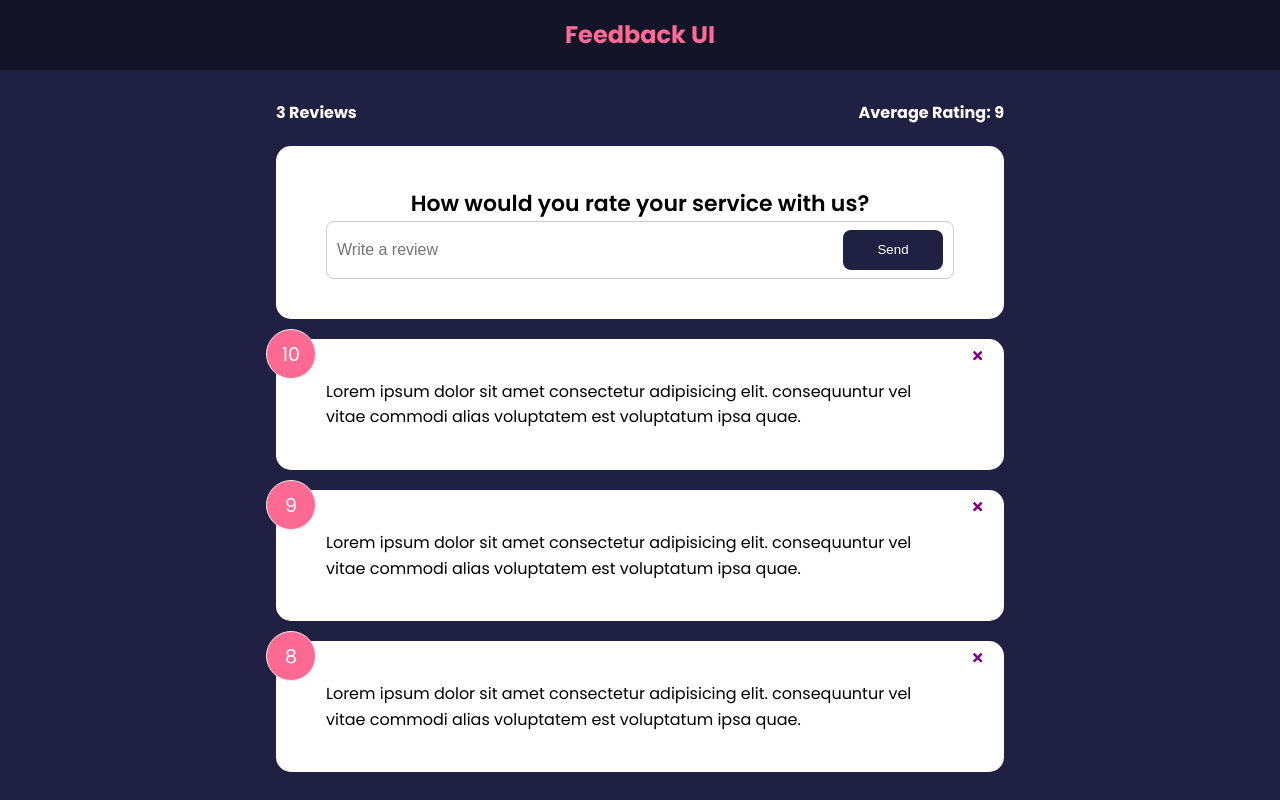
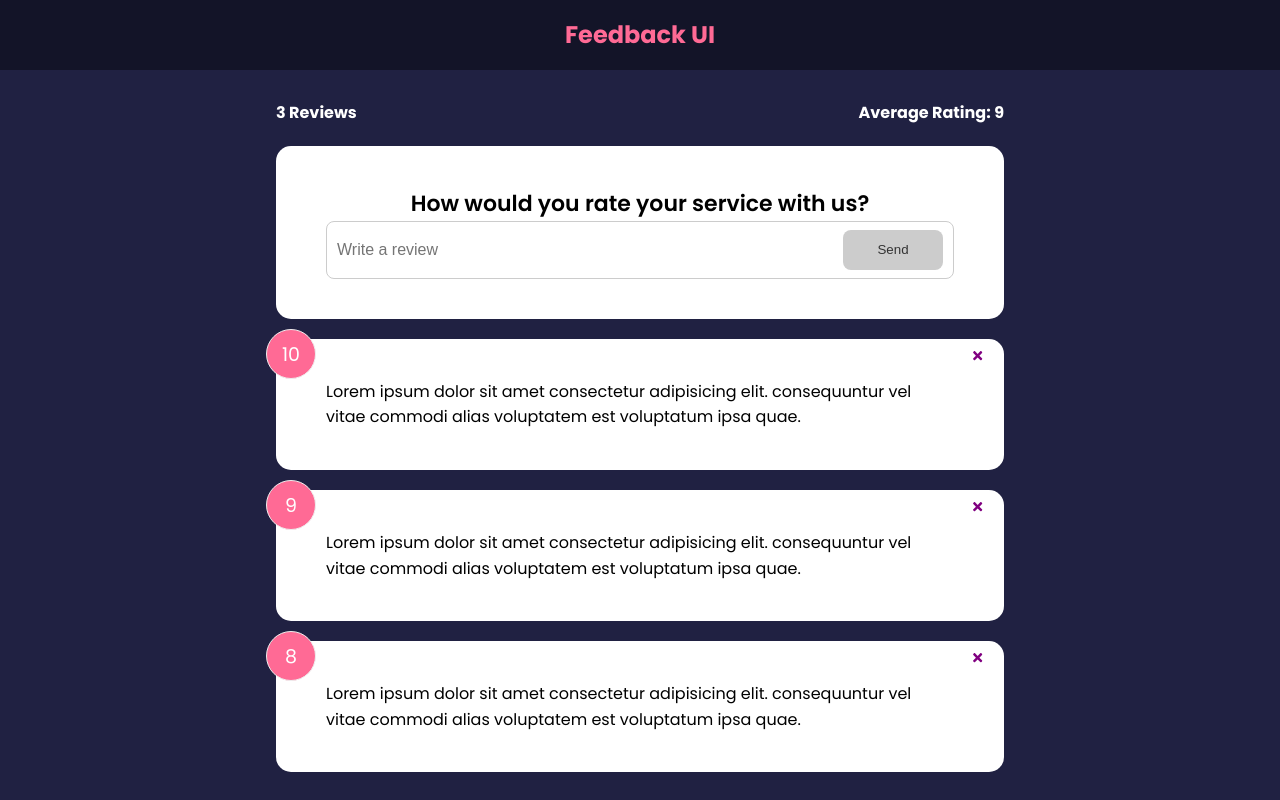
Before and after one commit to rswieczkowski/feedback-react-app, a React (Create React App) app: page / in a window 1280 px wide. Built offline with nearby package versions, Linux system fonts and the light colour scheme.

Commit message:
Add real time validation for text field

```diff
--- a/src/components/FeedbackForm.jsx
+++ b/src/components/FeedbackForm.jsx
@@ -4,7 +4,20 @@
 
 function FeedbackForm() {
   const [text, setText] = useState('');
+  const [btnDisabled, setBtnDisabled] = useState(true);
+  const [message, setMessage] = useState('');
+
   const handleTextChange = (e) => {
+    if (text === '') {
+      setBtnDisabled(true);
+      setMessage(null);
+    } else if (text != '' && text.trim().length < 10) {
+      setBtnDisabled(true);
+      setMessage('Text must be at least 10 characters ');
+    } else {
+      setBtnDisabled(false);
+      setMessage(null);
+    }
     setText(e.target.value);
   };
 
@@ -20,8 +33,11 @@
             placeholder='Write a review'
             value={text}
           />
-          <Button type='submit'>Send</Button>
+          <Button type='submit' isDisabled={btnDisabled}>
+            Send
+          </Button>
         </div>
+        {message && <div className='message'>{message}</div>}
       </form>
     </Card>
   );
```
